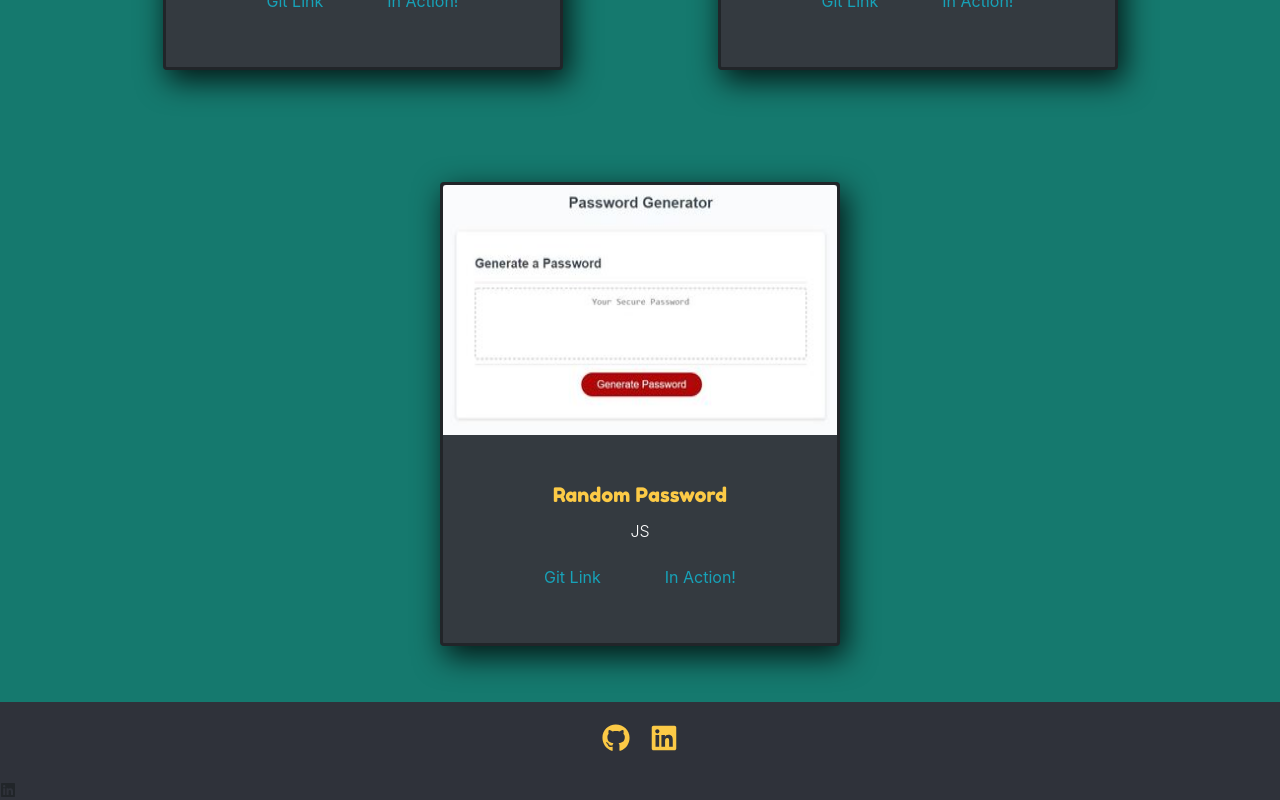
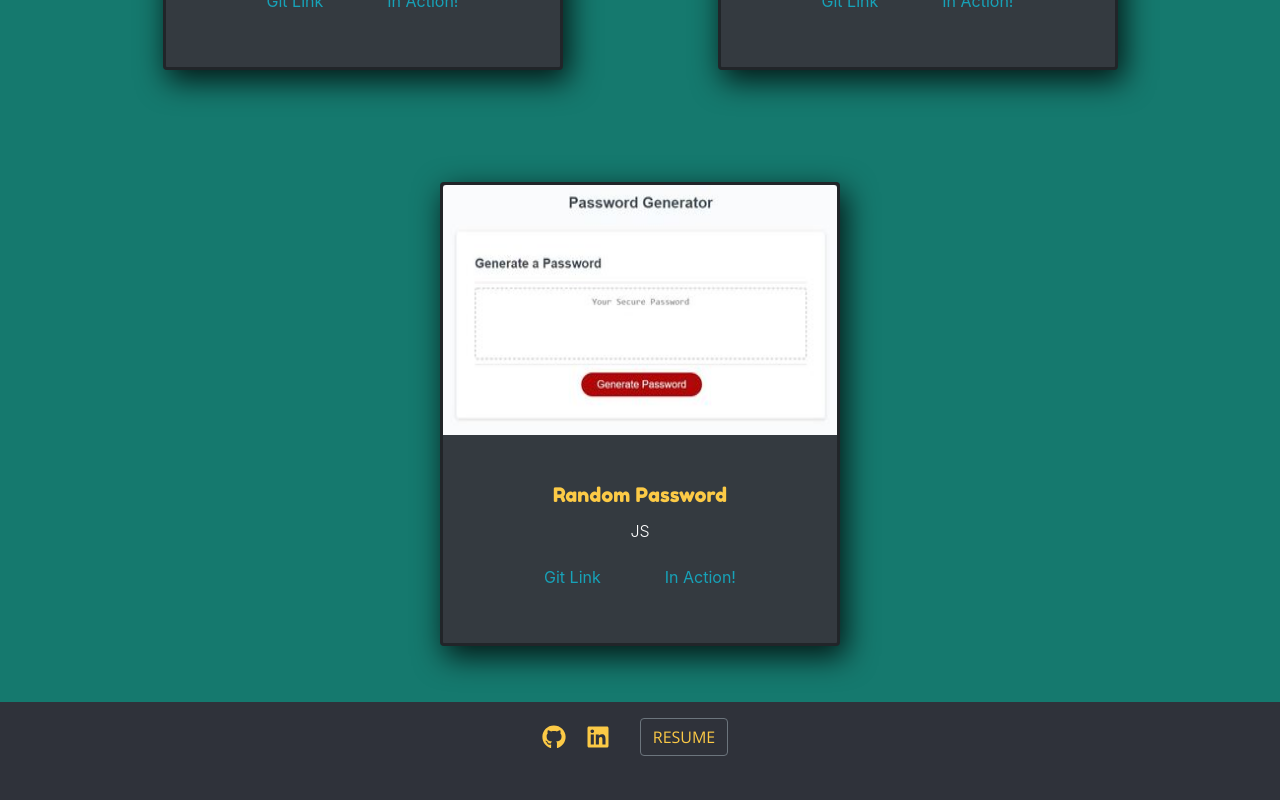
Before and after one commit to lnair1997/20-Portfolio, a React (Create React App) app in the folder tisha/: page /projects in a window 1280 px wide. Shown: the part 1859-2659 px from the top of the page. After the commit the page ends 2631 px from the top, so only its background shows below. Built offline with nearby package versions, Linux system fonts and the light colour scheme.

Commit message:
added my resume

```diff
--- a/tisha/src/App.css
+++ b/tisha/src/App.css
@@ -6,8 +6,12 @@ html, #root {
     /* background-color: #e5b93f; */
 }
 
+.navbar {
+    padding: 0.8rem !important;
+}
+
 .navbar-brand {
-    font-size: 1.5rem !important;
+    font-size: 1.8rem !important;
     font-family: 'Fredoka One', cursive;
 }
 
--- a/tisha/src/components/Footer.js
+++ b/tisha/src/components/Footer.js
@@ -1,15 +1,15 @@
 import React from "react";
 import { FaGithub, FaLinkedin } from 'react-icons/fa';
+import resumePDF from "../lathisha-novoresume.pdf";
 
 function Footer() {
     return (
-        <footer class="page-footer">
-            <h3 class="footer-copyright text-center py-3">
-                <a href={'https://github.com/lnair1997'} target="_blank" rel="noopener noreferrer" class="footer-link"><FaGithub /></a>
-                <a href={'https://www.linkedin.com/in/lathishanair/'} target="_blank" rel="noopener noreferrer" class="footer-link"><FaLinkedin /></a>
-            </h3>
-            <FaLinkedin />
-
+        <footer className="page-footer">
+            <h4 className="footer-copyright text-center py-3">
+                <a href={'https://github.com/lnair1997'} target="_blank" rel="noopener noreferrer" className="footer-link"><FaGithub /></a>
+                <a href={'https://www.linkedin.com/in/lathishanair/'} target="_blank" rel="noopener noreferrer" className="footer-link"><FaLinkedin /></a>
+                <a href={resumePDF} download={true} className="footer-link"><button className="btn btn-outline-secondary footer-link">RESUME</button></a>
+            </h4>
         </footer>
     );
 }
```
Also changed, not shown: 1 other file (tests, documents, lock files or other folders).
